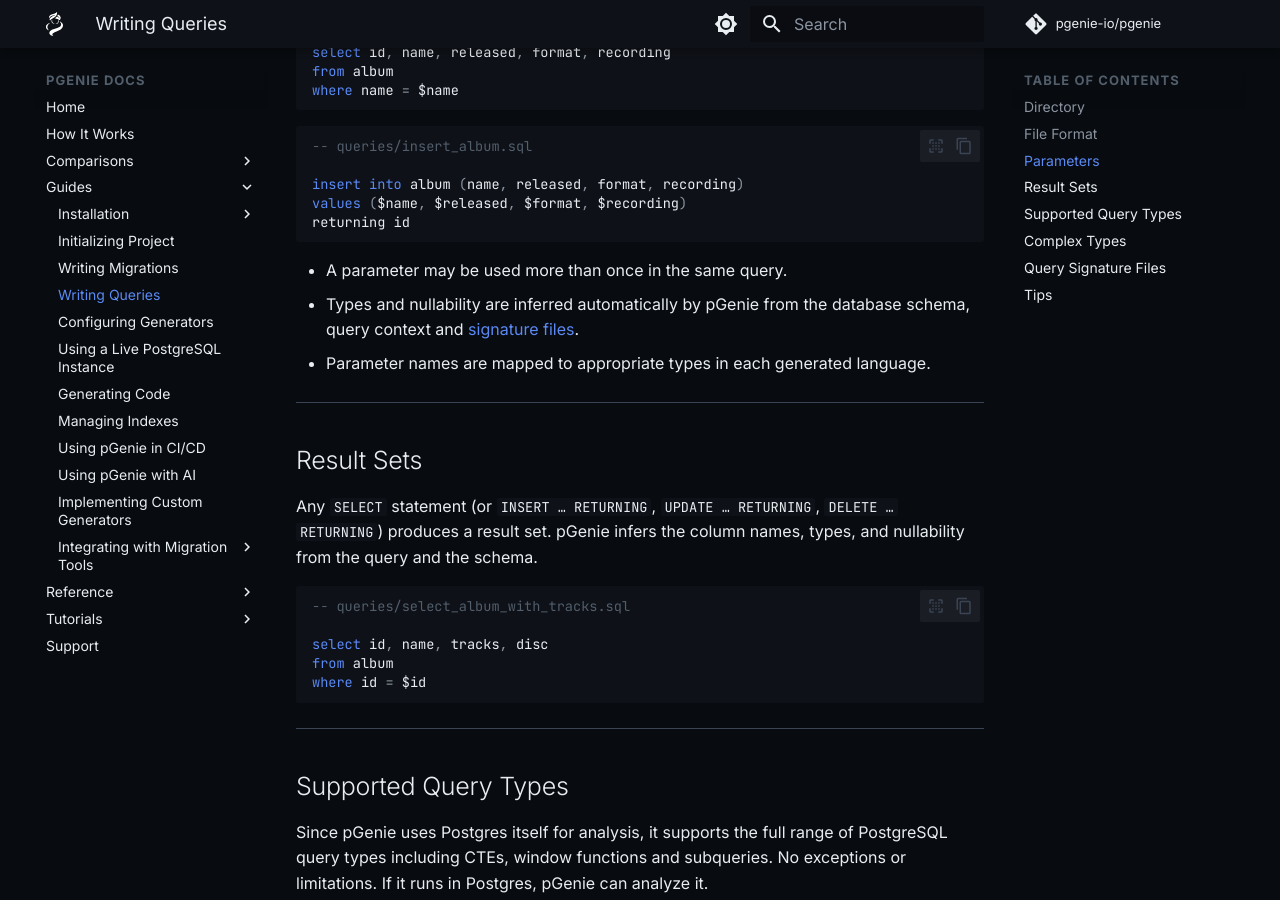
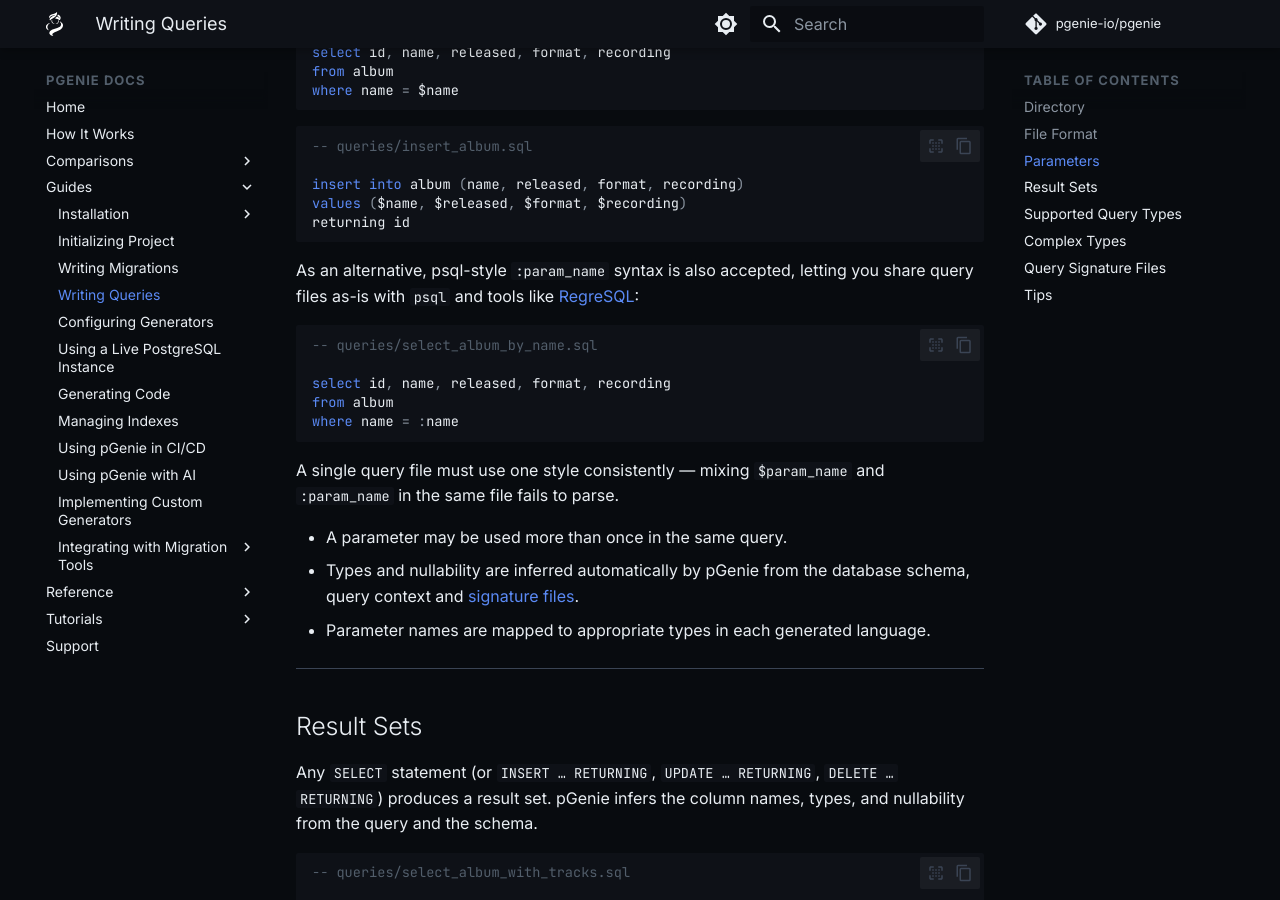
Before and after one commit to pgenie-io/docs, an MkDocs documentation site: the page built from docs/guides/writing-queries.md, in a window 1280 px wide and 900 px high, scrolled down 1119 px. Built offline with MkDocs 1.6.1 and Material for MkDocs 9.7.7, drawn with Linux system fonts in a browser that asks for light colours; comment, search, counter and statistics services are not loaded.

Commit message:
Document :param_name as an alternative to $param_name

````diff
--- a/docs/guides/writing-queries.md
+++ b/docs/guides/writing-queries.md
@@ -51,6 +51,18 @@
 values ($name, $released, $format, $recording)
 returning id
 ```
+
+As an alternative, psql-style `:param_name` syntax is also accepted, letting you share query files as-is with `psql` and tools like [RegreSQL](https://github.com/dimitri/regresql):
+
+```sql
+-- queries/select_album_by_name.sql
+
+select id, name, released, format, recording
+from album
+where name = :name
+```
+
+A single query file must use one style consistently — mixing `$param_name` and `:param_name` in the same file fails to parse.
 
 - A parameter may be used more than once in the same query.
 - Types and nullability are inferred automatically by pGenie from the database schema, query context and [signature files](../reference/query-signature-file.md).
````
